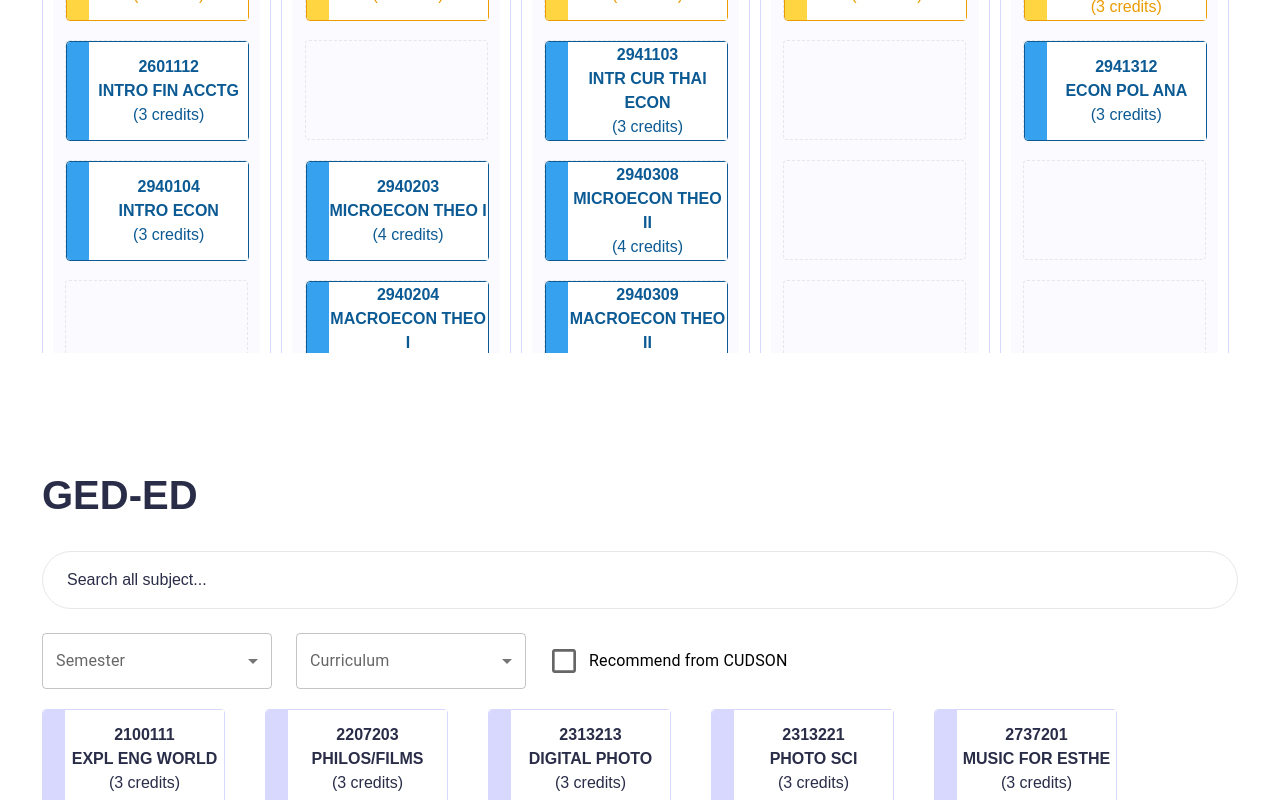
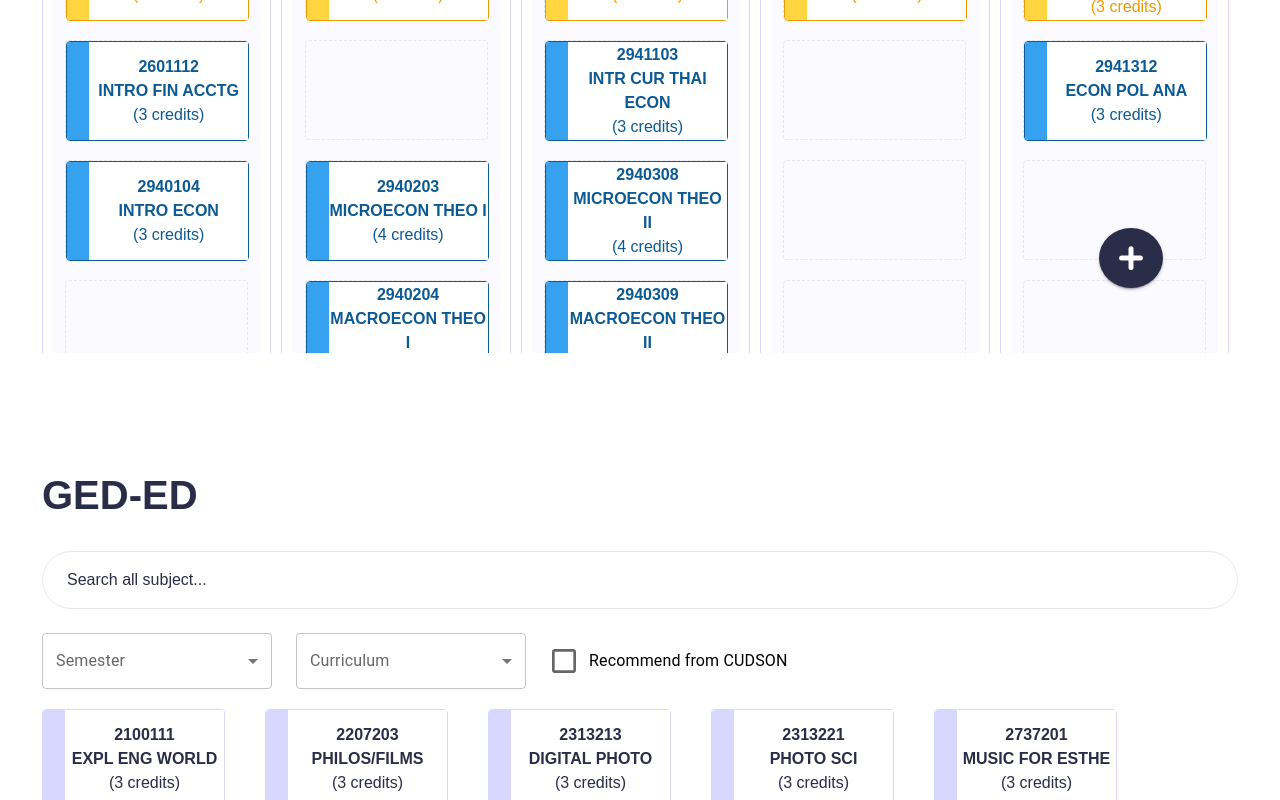
Before and after one commit to dance-notch/flex, a Next.js app: page / in a window 1280 px wide. Shown: the part 784-1584 px from the top of the page. Built offline with nearby package versions, Linux system fonts and the light colour scheme.

Commit message:
Add: Add button

```diff
--- a/src/components/CurriculumSection.js
+++ b/src/components/CurriculumSection.js
@@ -6,7 +6,7 @@ import MenuItem from "@mui/material/MenuItem";
 import FormControl from "@mui/material/FormControl";
 import Select from "@mui/material/Select";
 import Button from "@mui/material/Button";
-
+import Modal from "@mui/material/Modal";
 import { ThemeProvider } from "@mui/material/styles";
 import theme from "./theme";
 import SubjectBox from "./SubjectBox";
@@ -95,6 +95,12 @@ function CurriculumSection({
   course,
   setCourse,
 }) {
+  const [open, setOpen] = useState(false);
+  const handleOpen = () => setOpen(true);
+  const handleClose = () => setOpen(false);
+
+  const handleOnclick = ({ name }) => {};
+
   return (
     <ThemeProvider theme={theme}>
       <section className="w-full px-[42px] py-[56px]">
@@ -157,7 +163,83 @@ function CurriculumSection({
             );
           })}
         </div>
+        <div className="relative w-full flex justify-end">
+          <Button
+            sx={{
+              height: "60px",
+              width: "60px",
+              borderRadius: "100%",
+              position: "absolute",
+              top: "-125px",
+              right: "75px",
+              zIndex: "2000",
+            }}
+            variant="contained"
+            onClick={handleOpen}
+          >
+            <svg
+              width="30"
+              height="30"
+              viewBox="0 0 30 30"
+              fill="none"
+              xmlns="http://www.w3.org/2000/svg"
+            >
+              <path
+                d="M15 5.625V24.375M24.375 15H5.625"
+                stroke="white"
+                stroke-width="5"
+                stroke-linecap="round"
+                stroke-linejoin="round"
+              />
+            </svg>
+          </Button>
+        </div>
       </section>
+      <Modal
+        open={open}
+        onClose={handleClose}
+        aria-labelledby="modal-modal-title"
+        aria-describedby="modal-modal-description"
+      >
+        <div className="min-w-[825px] fixed top-1/2 left-1/2 -translate-x-1/2 -translate-y-1/2 bg-white px-14 py-12 rounded-[16px] space-y-[14px]">
+          <div className="w-full flex justify-end items-center text-[32px] font-bold text-primary mb-9">
+            <button onClick={handleClose}>
+              <svg
+                width="24"
+                height="24"
+                viewBox="0 0 24 24"
+                fill="none"
+                xmlns="http://www.w3.org/2000/svg"
+              >
+                <path
+                  d="M2.3999 21.6L21.5999 2.39999M2.3999 2.39999L21.5999 21.6"
+                  stroke="#2A2D48"
+                  stroke-width="1.5"
+                  stroke-linecap="round"
+                  stroke-linejoin="round"
+                />
+              </svg>
+            </button>
+          </div>
+          <div className="flex justify-evenly items-center">
+            {["GEN-ED", "ELECTIVES", "FREE ELECTIVES"].map((item) => {
+              const color = "gray";
+              return (
+                <div
+                  className={`hover:cursor-pointer w-[183px] h-[100px] border-[3px] border-dashed  rounded flex z-[50] border-hack-${color}-stroke active:z-[1000]`}
+                >
+                  <div
+                    className={`w-full text-center flex flex-col justify-center items-center bg-white text-hack-${color}-text`}
+                  >
+                    <p className="font-semibold">{item}</p>
+                    <p>({3} credits)</p>
+                  </div>
+                </div>
+              );
+            })}
+          </div>
+        </div>
+      </Modal>
     </ThemeProvider>
   );
 }
```
